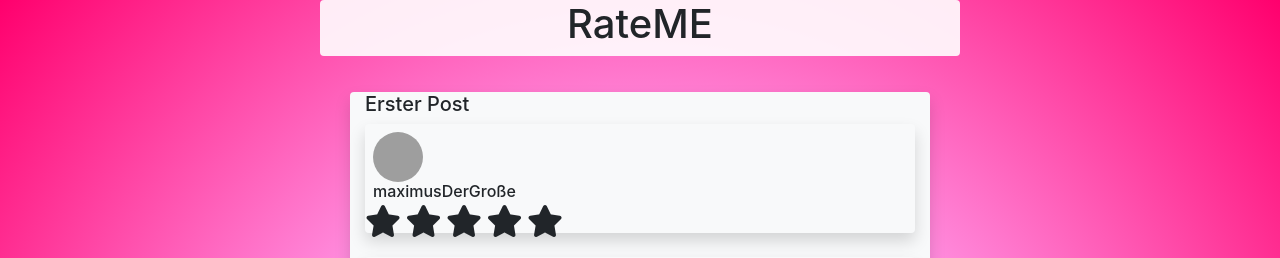
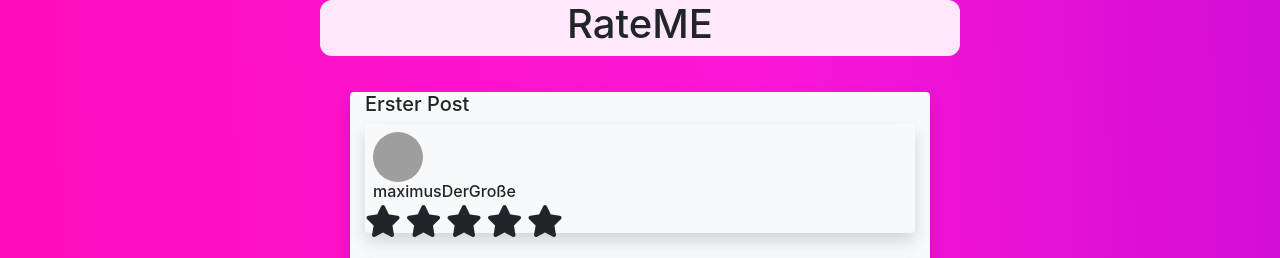
Before and after one commit to CyberHummel/Rate-ME, a PHP site: page /home.php in a window 1280 px wide. Shown: the top 258 px of the page. Run offline with PHP 8.4, Linux system fonts and the light colour scheme; a user stored in the database is signed in; data comes from the database, SQL or seed files in the repository; data that the repository does not hold is empty; some libraries are stand-ins or nearby versions; grey boxes are pictures that could not be loaded.

Commit message:
Home Page CSS improved

```diff
--- a/App/home.css
+++ b/App/home.css
@@ -75,14 +75,14 @@ html{
 }
 
 .round {
-    border-radius:15px;
+    border-radius:12px;
 }
 
 
 .gradient-background {
     background: linear-gradient(268deg,darkviolet,#fc16d7,#ff07aa);
     background-size: 180% 180%;
-    animation: gradient-animation 24s ease infinite;
+    animation: gradient-animation 6s ease infinite;
 }
 
 @keyframes gradient-animation {
--- a/App/home.php
+++ b/App/home.php
@@ -24,11 +24,11 @@ if(!isset($_SESSION['user_username'])) {
     <script src="https://kit.fontawesome.com/c5f3357375.js" crossorigin="anonymous"></script>
 
 </head>
-<body class="backround" style="height: 1000px;">
+<body class="gradient-background" >
 <!--TODO: <video autoplay muted loop id="backround-video"> <source></video> -->
     <div class="container rounded  mb-5 text content" style="height: 100%; width: 50%;">
-        <div class="fixed-top container rounded" style="background-color:rgb(255,255,255,0.9); width: 50%">
-            <h1 class="h1 text-center rate-me_headline rounded">RateME</h1>
+        <div class="fixed-top container round" style="background-color:rgb(255,255,255,0.9); width: 50%">
+            <h1 class="h1 text-center rate-me_headline round">RateME</h1>
         </div>
             <?php include "get_post.php";
                 $user_name = $_SESSION["user_username"];
@@ -52,7 +52,7 @@ if(!isset($_SESSION['user_username'])) {
 
                 for($i = 1; $i < sizeof($postIDs); $i++){
                     ?>
-                    <div class="container">
+                    <div class="container round">
                         <?php show_post($postIDs[$i], true); ?>
                     </div>
                     <?php
--- a/App/post.php
+++ b/App/post.php
@@ -61,7 +61,7 @@ function show_post($postid, $show_RatingButtons)
             </div>
 
             <br>
-            <div class="text-center rounded container shadow">
+            <div class="text-center round container shadow">
                 <br>
                 <img src="https://picsum.photos/200" alt="">
                 <p style="text-align: left;" class="mt-2"><?php echo get_description($postid); ?></p>
```
